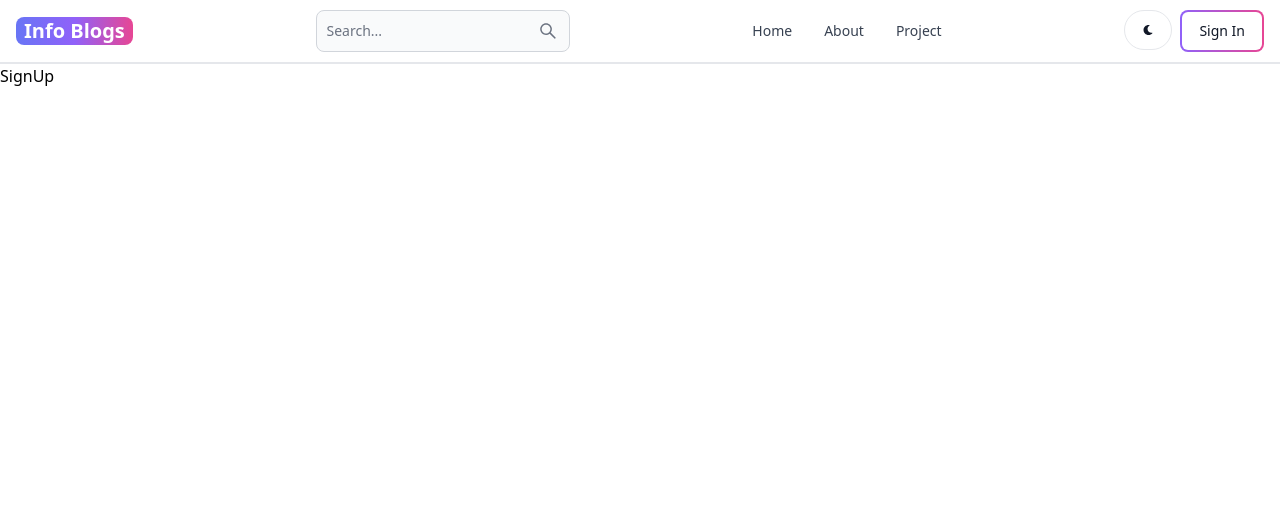
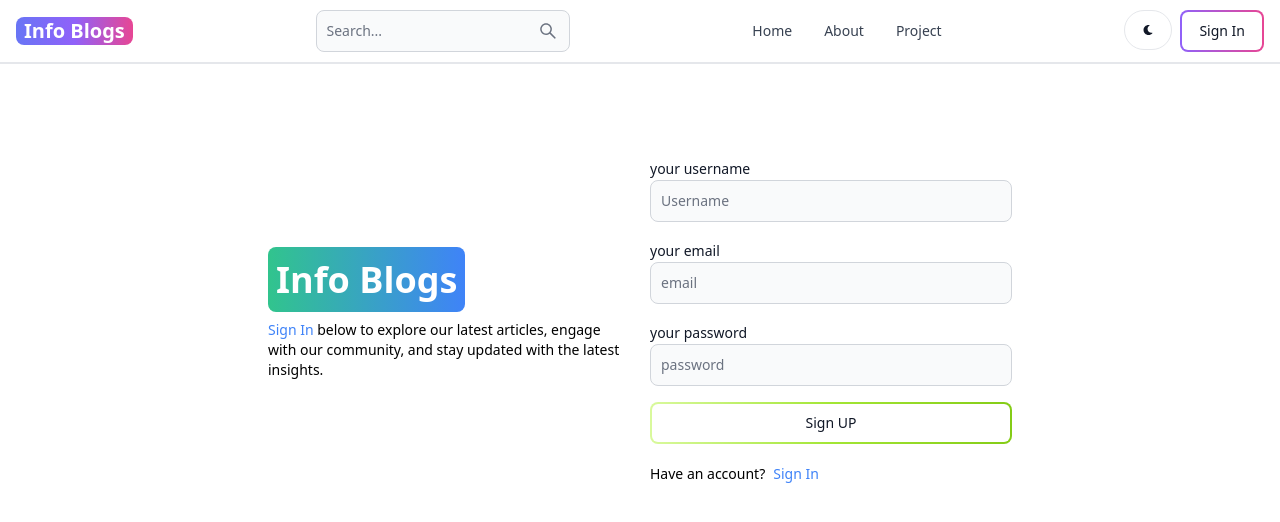
Before and after one commit to omkar-borhade/Blog_website_MERN, a React (Vite) app in the folder Frontend/blog_app/: page /sign-up in a window 1280 px wide. Shown: the top 522 px of the page. Built offline with nearby package versions, Linux system fonts and the light colour scheme.

Commit message:
Sign UP page UI Complete

```diff
--- a/Frontend/blog_app/src/pages/SignUp.jsx
+++ b/Frontend/blog_app/src/pages/SignUp.jsx
@@ -1,9 +1,73 @@
 import React from 'react'
+import {Link} from 'react-router-dom'
+import{Button, Label, TextInput} from 'flowbite-react'
+export default function SignUp() {
+  return (
+    <div className=" min-h-screen mt-20">
 
-function SignUp() {
-  return (
-    <div>SignUp</div>
+      <div className=" flex p-3 max-w-3xl mx-auto flex-col md:flex-row  md:items-center gap-5">
+
+
+        <div className="flex-1">
+        <Link to='/' className='whitespace-nowrap text-4xl font-bold bg-gradient-to-r from-green-400 to-blue-500   hover:from-pink-500 hover:to-yellow-500 rounded-lg text-white px-2 py-2' >
+           Info Blogs
+           </Link>
+           <p className=' text-sm mt-5'>
+           <Link to='/sign-in'className='text-blue-500'>
+          Sign In
+          </Link>  below to explore our latest articles, engage with our community, and stay updated with the latest insights.
+
+</p>
+        </div>
+
+        <div className="flex-1">
+        <form className='flex flex-col gap-4'>
+        <div>
+        <Label value='your username'/>
+        <TextInput
+        type='text'
+        placeholder='Username'
+        id='username'/>
+        </div>
+
+        <div>
+        <Label value='your email'/>
+        <TextInput
+        type='text'
+        placeholder='email'
+        id='username'/>
+        </div>
+
+        <div>
+        <Label value='your password'/>
+        <TextInput
+        type='text'
+        placeholder='password'
+        id='username'/>
+        </div>
+
+        <Button gradientMonochrome="lime" outline type='submit'>
+          Sign UP
+        </Button>
+        </form>
+        <div className="flex gap-2 text-sm mt-5">
+          <span>Have an account?</span>
+          <Link to='/sign-in'className='text-blue-500'>
+          Sign In
+          </Link>
+        </div>
+
+
+
+      </div>
+
+
+      </div>
+
+
+
+
+
+    </div>
   )
 }
-
-export default SignUp
```
Also changed, not shown: Frontend/blog_app/src/index.css (line endings or trailing spaces).
